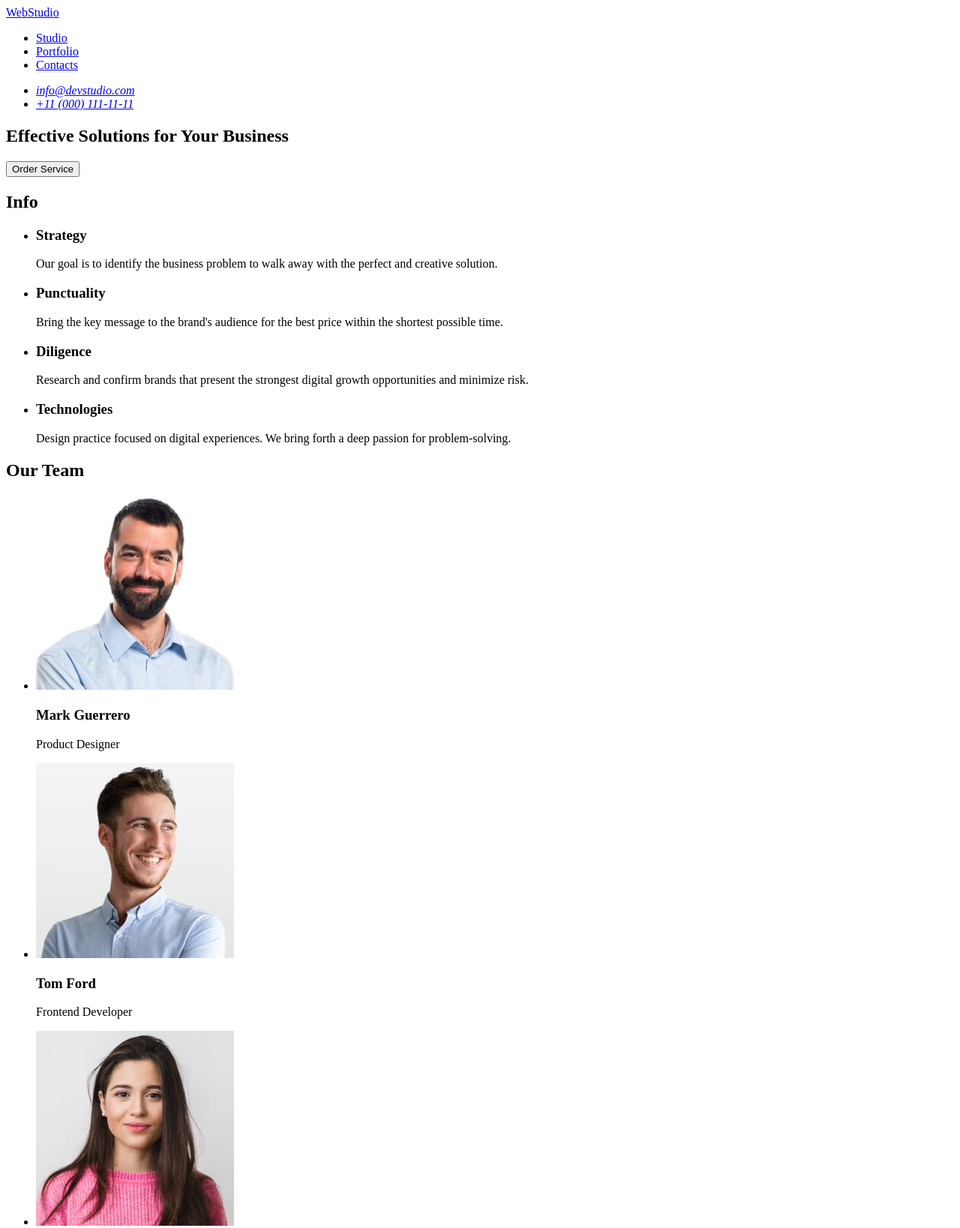
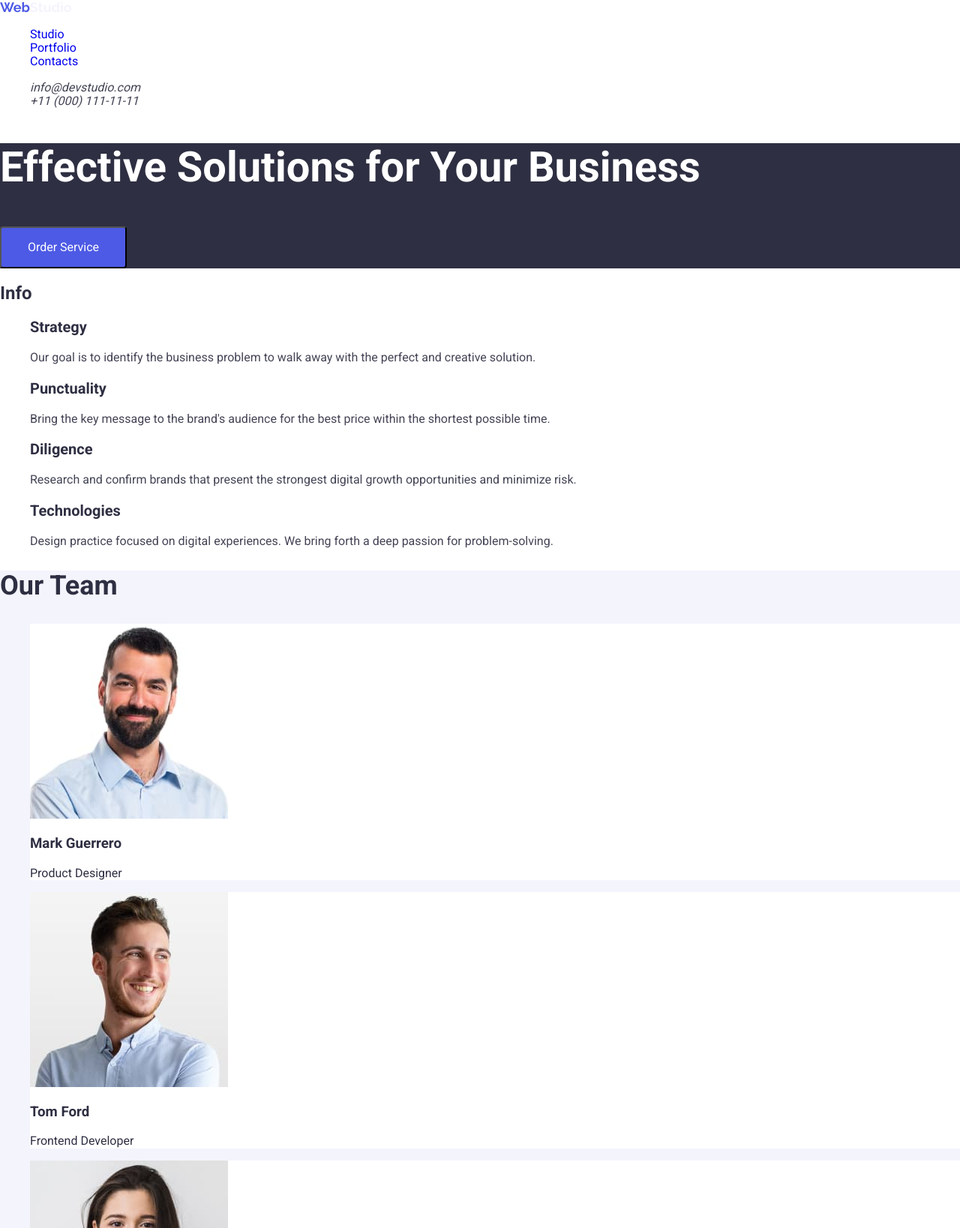
Before and after one commit to clairvoyant0/goit-markup-hw-06, a plain HTML site: page index.html in a window 1280 px wide. Shown: the top 1638 px of the page at 75% size. Drawn offline with nearby package versions, Linux system fonts and the light colour scheme.

Commit message:
first commit

```diff
--- /dev/null
+++ b/css/styles.css
@@ -0,0 +1,88 @@
+body{
+  font-family: Roboto;
+  color:#2E2F42;
+}
+
+ul{
+  list-style-type: none;
+}
+
+a{
+  text-decoration: none;
+}
+
+.btn{
+  cursor: pointer;
+  background-color: #4D5AE5;
+  width: 169px;
+  height: 56px;
+  border-radius: 4px;
+  color: #FFFFFF;
+}
+
+.logo{
+  font-family: Raleway;
+  font-size: 18px;
+  color:#F4F4FD;
+}
+
+.logo-color{
+  color: #4D5AE5;
+}
+
+.contact{
+  color: #434455;
+}
+
+.main-hed{
+  color: #FFFFFF;
+  font-size: 56px;
+}
+
+.hero{
+  background-color: #2E2F42;
+}
+
+.first-info{
+  font-size: 20px;
+}
+
+.text-info{
+  color: #434455;
+}
+
+.team{
+  background-color: #F4F4FD;
+}
+
+.team-main{
+  font-size: 36px;
+}
+
+.team-info{
+  background-color: #ffffff;
+}
+
+.team-namr{
+  font-size: 20px;
+}
+
+.portfolio-head{
+  font-size: 36px;
+}
+
+.portfolio-info{
+  font-size: 20px;
+}
+
+.portfolio-text{
+  color:#434455;
+}
+
+.foot{
+  background-color: #2E2F42;
+}
+
+.foot-info{
+  color:#F4F4FD;
+}
--- a/index.html
+++ b/index.html
@@ -4,11 +4,16 @@
   <meta charset="UTF-8">
   <meta name="viewport" content="width=device-width, initial-scale=1.0">
   <title>Document</title>
+  <link rel="stylesheet" href="https://cdnjs.cloudflare.com/ajax/libs/modern-normalize/1.0.0/modern-normalize.min.css">
+  <link rel="stylesheet" href="./css/styles.css">
+  <link rel="preconnect" href="https://fonts.googleapis.com">
+  <link rel="preconnect" href="https://fonts.gstatic.com" crossorigin>
+  <link href="https://fonts.googleapis.com/css2?family=Raleway:wght@700&family=Roboto:wght@400;500;700&display=swap" rel="stylesheet">
 </head>
 <body>
   <header>
     <nav>
-      <a href="./index.html">WebStudio</a>
+      <a href="./index.html" class="logo"><span class="logo-color">Web</span>Studio</a>
       <ul>
         <li>
           <a href="#">Studio</a>
@@ -23,83 +28,132 @@
     </nav>
     <address>
       <ul>
-        <li>
-          <a href="mailto:info@devstudio.com">info@devstudio.com</a>
+        <li >
+          <a href="mailto:info@devstudio.com" class="contact">info@devstudio.com</a>
         </li>
         <li>
-          <a href="tel:+110001111111">+11 (000) 111-11-11</a>
+          <a href="tel:+110001111111" class="contact">+11 (000) 111-11-11</a>
         </li>
       </ul>
     </address>
   </header>
   <main>
-    <section>
-      <h1>Effective Solutions for Your Business</h1>
-      <button type="button">Order Service</button>
+    <section class="hero">
+      <h1 class="main-hed">Effective Solutions for Your Business</h1>
+      <button type="button" class="btn">Order Service</button>
     </section>
-    <section>
+    <section class="info">
       <h2>Info</h2>
       <ul>
         <li>
-          <h3>Strategy</h3>
-          <p>
+          <h3 class="first-info">Strategy</h3>
+          <p class="text-info">
             Our goal is to identify the business problem to walk away with the perfect and creative solution.
           </p>
         </li>
         <li>
-          <h3>Punctuality</h3>
-          <p>
+          <h3 class="first-info">Punctuality</h3>
+          <p class="text-info">
             Bring the key message to the brand's audience for the best price within the shortest possible time.
           </p>
         </li>
         <li>
-          <h3>Diligence</h3>
-          <p>
+          <h3 class="first-info">Diligence</h3>
+          <p class="text-info">
             Research and confirm brands that present the strongest digital growth opportunities and minimize risk.
           </p>
         </li>
         <li>
-          <h3>Technologies</h3>
-          <p>
+          <h3 class="first-info">Technologies</h3>
+          <p  class="text-info">
             Design practice focused on digital experiences. We bring forth a deep passion for problem-solving.
           </p>
         </li>
       </ul>
     </section>
-    <section>
-      <h2>Our Team</h2>
+    <section class="team">
+      <h2 class="team-main">Our Team</h2>
       <ul>
-        <li>
+        <li class="team-info">
           <img src="./images/mark_guerrero.jpg" alt="Mark Guerrero" width="264"
           height="260"
           >
-          <h3>Mark Guerrero</h3>
+          <h3 class="team-name">Mark Guerrero</h3>
           <p>Product Designer</p>
         </li>
-        <li>
+        <li class="team-info">
           <img src="./images/tom_ford.jpg" alt="Tom Ford" width="264"
           height="260">
-          <h3>Tom Ford</h3>
+          <h3 class="team-name">Tom Ford</h3>
           <p>Frontend Developer</p>
         </li>
-        <li>
+        <li class="team-info">
           <img src="./images/camila_garcia.jpg" alt="Camila Garcia" width="264"
           height="260">
-          <h3>Camila Garcia</h3>
+          <h3 class="team-name">Camila Garcia</h3>
           <p>Marketing</p>
         </li>
-        <li>
+        <li class="team-info">
           <img src="./images/daniel_wilson.jpg" alt="Daniel Wilson" width="264"
           height="260">
-          <h3>Daniel Wilson</h3>
+          <h3 class="team-name">Daniel Wilson</h3>
           <p>UI Designer</p>
         </li>
       </ul>
     </section>
+    <section class="portfolio">
+      <h2 class="portfolio-head">Our Portfolio</h2>
+      <ul>
+        <li>
+          <img src="./images/banking_app.jpg" alt="Banking App" width="360"
+          height="300"
+          />
+          <h3 class="portfolio-info">Banking App</h3>
+          <p class="portfolio-text">App</p>
+        </li>
+        <li>
+          <img src="./images/cashless_payment.jpg" alt="Cashless Payment" width="360"
+          height="300"
+          />
+          <h3 class="portfolio-info">Cashless Payment</h3>
+          <p class="portfolio-text">Marketing</p>
+        </li>
+        <li>
+          <img src="./images/meditaion_app.jpg" alt="Meditaion App" width="360"
+          height="300"
+          />
+          <h3 class="portfolio-info">Meditaion App</h3>
+          <p class="portfolio-text">App</p>
+        </li>
+      </ul>
+      <ul>
+        <li>
+          <img src="./images/taxi_service.jpg" alt="Taxi Service" width="360"
+          height="300"
+          />
+          <h3 class="portfolio-info">Taxi Service</h3>
+          <p class="portfolio-text">Marketing</p>
+        </li>
+        <li>
+          <img src="./images/screen_illustrations.jpg" alt="Screen Illustrations" width="360"
+          height="300"
+          />
+          <h3 class="portfolio-info">Screen Illustrations</h3>
+          <p class="portfolio-text">Design</p>
+        </li>
+        <li>
+          <img src="./images/online_courses.jpg" alt="Online Courses" width="360"
+          height="300"
+          />
+          <h3 class="portfolio-info">Online Courses</h3>
+          <p class="portfolio-text">Marketing</p>
+        </li>
+      </ul>
+    </section>
   </main>
-  <footer>
-    <a href="./index.html">WebStudio</a>
-    <p>
+  <footer class="foot">
+    <a href="./index.html" class="logo"><span class="logo-color">Web</span>Studio</a>
+    <p class="foot-info">
       Increase the flow of customers and sales for your business with digital marketing & growth solutions.
     </p>
   </footer>
```
Also changed, not shown: images/banking_app.jpg (added), images/cashless_payment.jpg (added), images/meditaion_app.jpg (added), images/online_courses.jpg (added), images/screen_illustrations.jpg (added), images/taxi_service.jpg (added).
